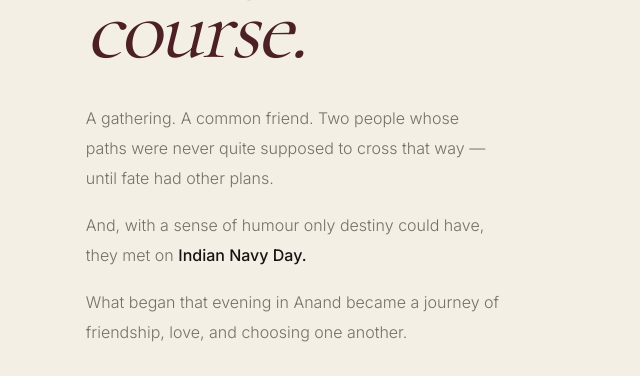
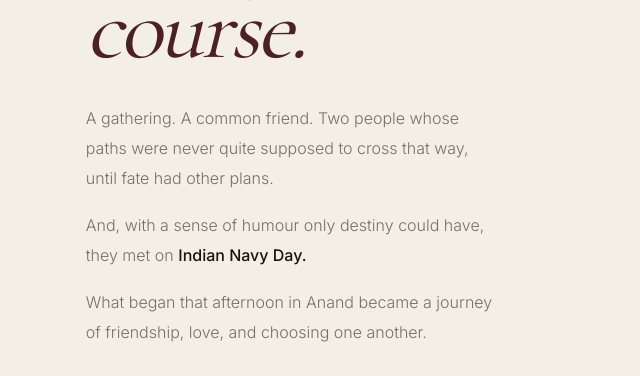
Before and after one commit to darshan12599/darnish-wedding, a plain HTML site: page index.html in a window 1280 px wide. Shown: the part 2274-2650 px from the top of the page, 599-1239 px from the left. Drawn offline with nearby package versions, Linux system fonts and the light colour scheme.

Commit message:
index.html

```diff
--- a/index.html
+++ b/index.html
@@ -53,14 +53,14 @@
         <h2>The day<br><em>destiny changed course.</em></h2>
         <p>
           A gathering. A common friend. Two people whose paths were never
-          quite supposed to cross that way — until fate had other plans.
+          quite supposed to cross that way, until fate had other plans.
         </p>
         <p>
           And, with a sense of humour only destiny could have,
           they met on <strong>Indian Navy Day.</strong>
         </p>
         <p>
-          What began that evening in Anand became a journey of friendship,
+          What began that afternoon in Anand became a journey of friendship,
           love, and choosing one another.
         </p>
         <p class="poetic">
```
